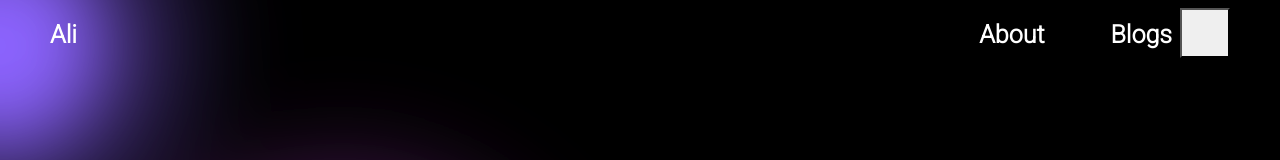
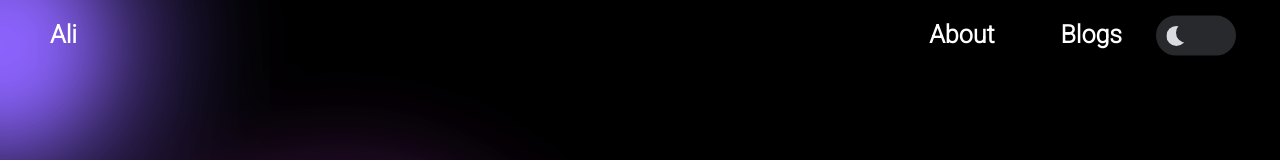
Before and after one commit to AliMousa27/website, a Vue app: page / in a window 1280 px wide. Shown: the top 160 px of the page. Built offline with nearby package versions, Linux system fonts and the light colour scheme; what vue3-typed-js would draw is missing.

Commit message:
made new button

```diff
--- a/src/components/shared_components/navbar.vue
+++ b/src/components/shared_components/navbar.vue
@@ -24,11 +24,12 @@
           <RouterLink class="nav-link" to="/blogs">Blogs</RouterLink>
         </li>
         <li>
-          <button
-            @click="lol"
-            style="width: 50px; height: 50px"
-            id="mode"
-          ></button>
+          <div class="toggle-switch">
+            <label class="switch-label">
+              <input type="checkbox" class="checkbox" @click="lol" />
+              <span class="slider"></span>
+            </label>
+          </div>
         </li>
       </ul>
     </div>
@@ -137,4 +138,85 @@ a:hover:after {
 .navbar-collapse {
   margin-right: 50px;
 }
+
+.toggle-switch {
+  scale: 0.8;
+  position: relative;
+  padding-left: 20px;
+  margin-top: 5px;
+  width: 100px;
+  height: 25px;
+  --light: #d8dbe0;
+  --dark: #28292c;
+  --link: rgb(27, 129, 112);
+  --link-hover: rgb(24, 94, 82);
+}
+
+@media screen and (max-width: 1000px) {
+  .toggle-switch {
+    margin-top: 0;
+    padding-left: 90px;
+  }
+}
+
+@media screen and (max-width: 576px) {
+  a {
+    padding-left: 50px;
+  }
+  .toggle-switch {
+    padding-left: 100px;
+  }
+}
+
+.switch-label {
+  position: absolute;
+  width: 100%;
+  height: 50px;
+  background-color: var(--dark);
+  border-radius: 25px;
+  cursor: pointer;
+  border: 3px solid var(--dark);
+}
+
+.checkbox {
+  position: absolute;
+  display: none;
+}
+
+.slider {
+  position: absolute;
+  width: 100%;
+  height: 100%;
+  border-radius: 25px;
+  -webkit-transition: 0.3s;
+  transition: 0.3s;
+}
+
+.checkbox:checked ~ .slider {
+  background-color: var(--light);
+}
+
+.slider::before {
+  content: "";
+  position: absolute;
+  top: 10px;
+  left: 10px;
+  width: 25px;
+  height: 25px;
+  border-radius: 50%;
+  -webkit-box-shadow: inset 12px -4px 0px 0px var(--light);
+  box-shadow: inset 12px -4px 0px 0px var(--light);
+  background-color: var(--dark);
+  -webkit-transition: 0.3s;
+  transition: 0.3s;
+}
+
+.checkbox:checked ~ .slider::before {
+  -webkit-transform: translateX(50px);
+  -ms-transform: translateX(50px);
+  transform: translateX(50px);
+  background-color: var(--dark);
+  -webkit-box-shadow: none;
+  box-shadow: none;
+}
 </style>
--- a/src/utils.js
+++ b/src/utils.js
@@ -44,8 +44,7 @@ function applyStyles(el, light_mode, transition_speed) {
   } else if (el.classList.contains("shine")) {
     el.style.color = light_mode
       ? "rgb(0, 0, 0, 0.6)"
-      : "color: rgba(255, 255, 255, 0.3)";
-    el.style.backgroundColor = light_mode;
+      : "rgba(255, 255, 255, 0.3)";
   } else if (el.classList.contains("nav-link")) {
     el.style.color = light_mode ? "black" : "white";
 
```
